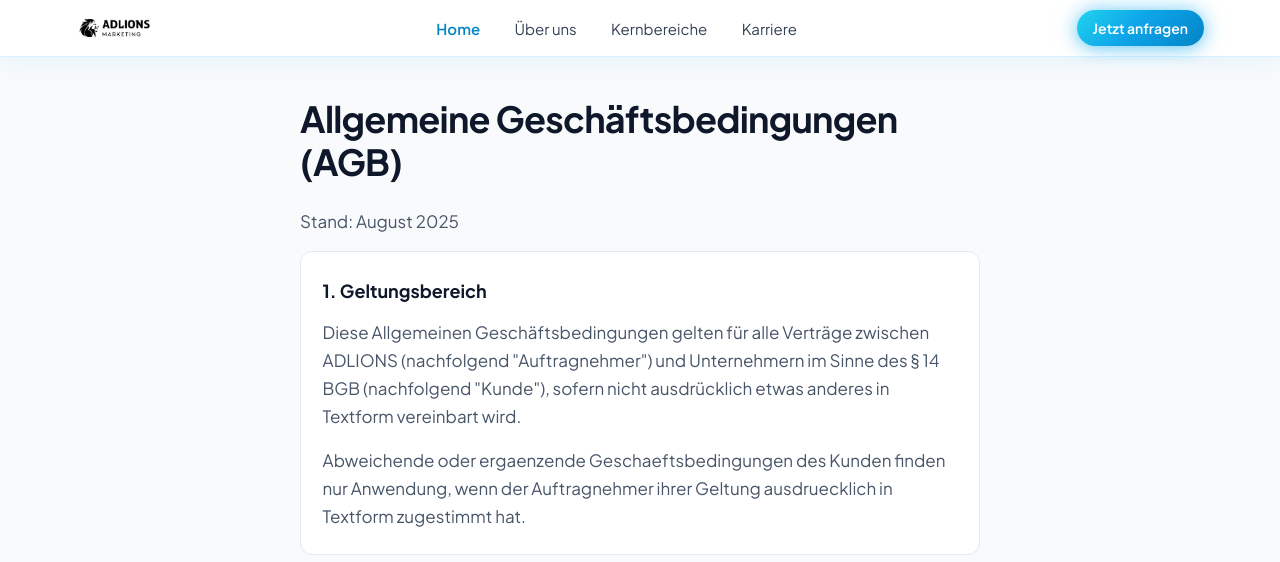
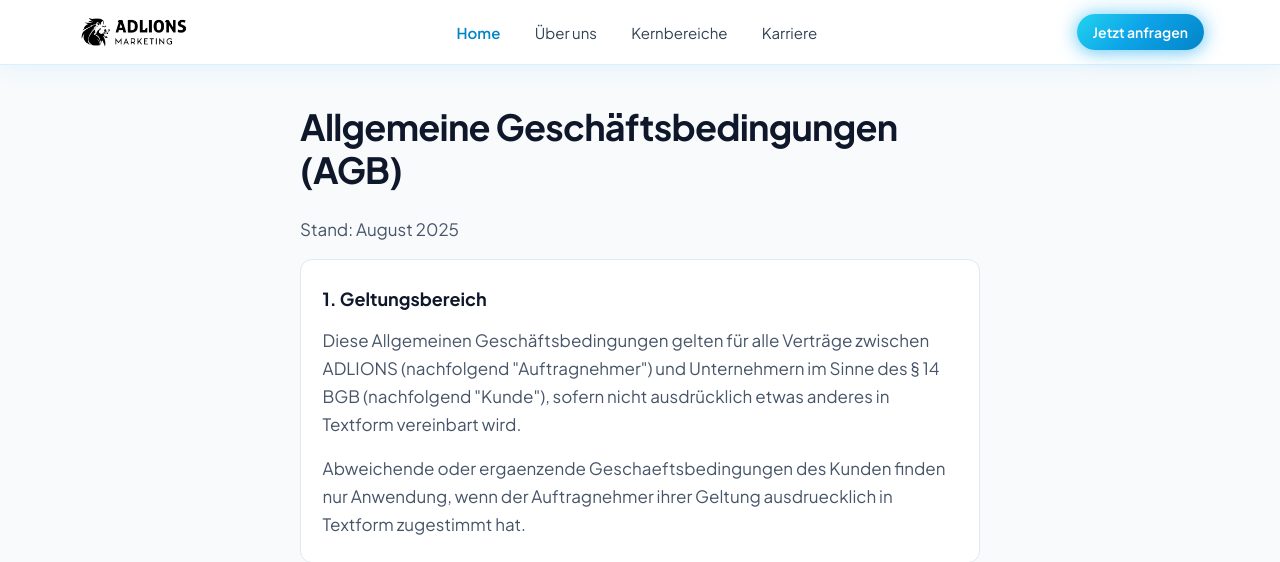
Before and after one commit to Lockzify/1, a PHP site: page /agb.html in a window 1280 px wide. Shown: the top 562 px of the page. Run offline with PHP 8.4, Linux system fonts and the light colour scheme; some libraries are stand-ins or nearby versions.

Commit message:
Increase header logo size.
Co-authored-by: Cursor <cursoragent@cursor.com>

```diff
--- a/css/adlions-topbar.css
+++ b/css/adlions-topbar.css
@@ -15,8 +15,8 @@
   max-width: 1160px;
   margin: 0 auto;
   padding: 0 1rem;
-  min-height: 56px;
-  height: 56px;
+  min-height: 64px;
+  height: 64px;
   display: flex;
   flex-direction: row;
   flex-wrap: nowrap;
@@ -31,7 +31,7 @@
   align-items: center;
   justify-content: center;
   flex: 0 0 auto;
-  height: 28px;
+  height: 42px;
   margin: 0 !important;
   text-decoration: none;
   line-height: 0;
@@ -39,10 +39,10 @@
 
 .topbar a.logo img {
   display: block;
-  height: 28px;
+  height: 42px;
   width: auto;
-  max-height: 28px;
-  max-width: 140px;
+  max-height: 42px;
+  max-width: 200px;
   object-fit: contain;
   object-position: left center;
 }
@@ -271,12 +271,12 @@
 
 @media (max-width: 480px) {
   .topbar a.logo {
-    height: 26px;
+    height: 36px;
   }
 
   .topbar a.logo img {
-    height: 26px;
-    max-height: 26px;
-    max-width: 120px;
+    height: 36px;
+    max-height: 36px;
+    max-width: 170px;
   }
 }
```
